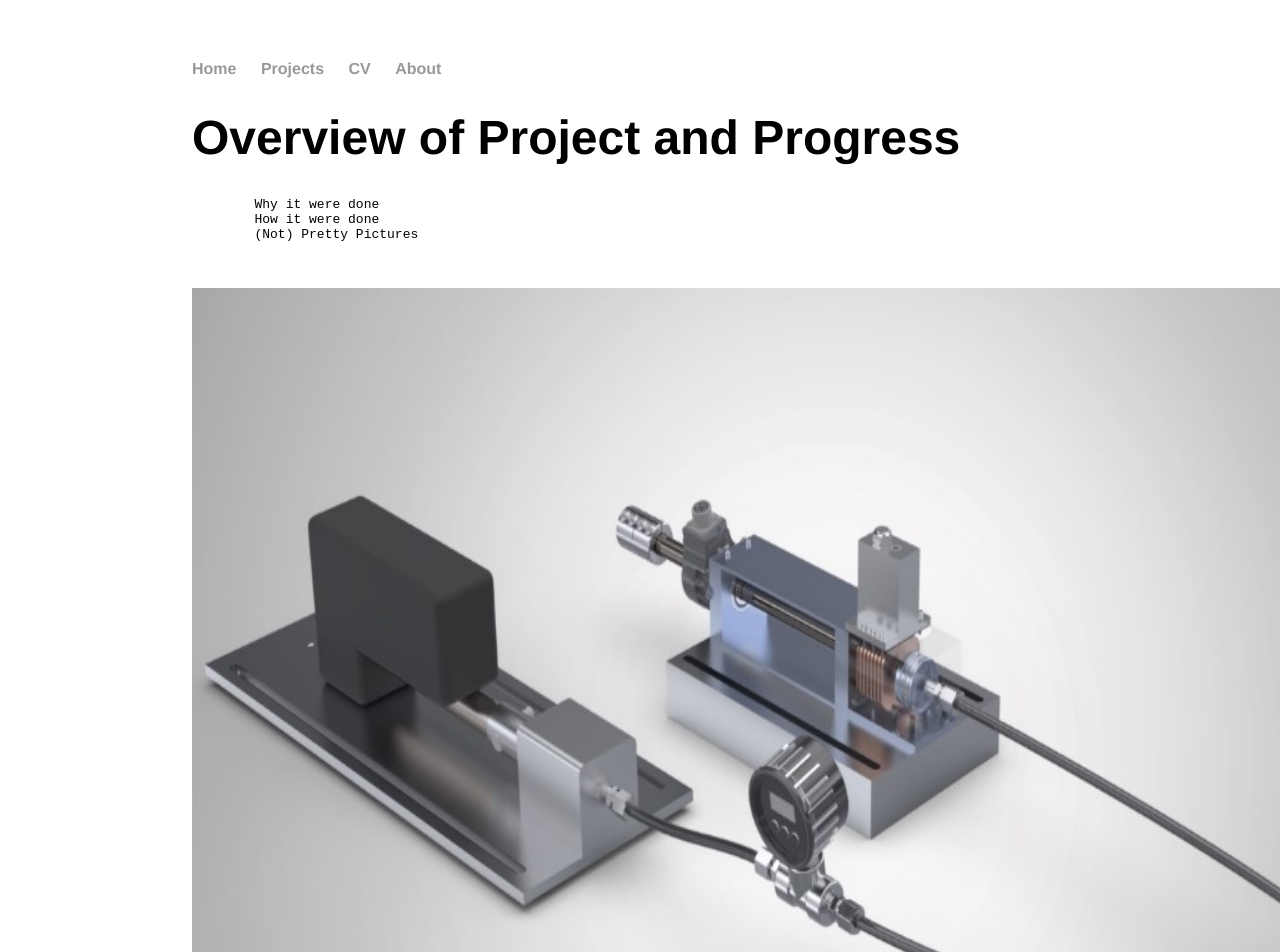
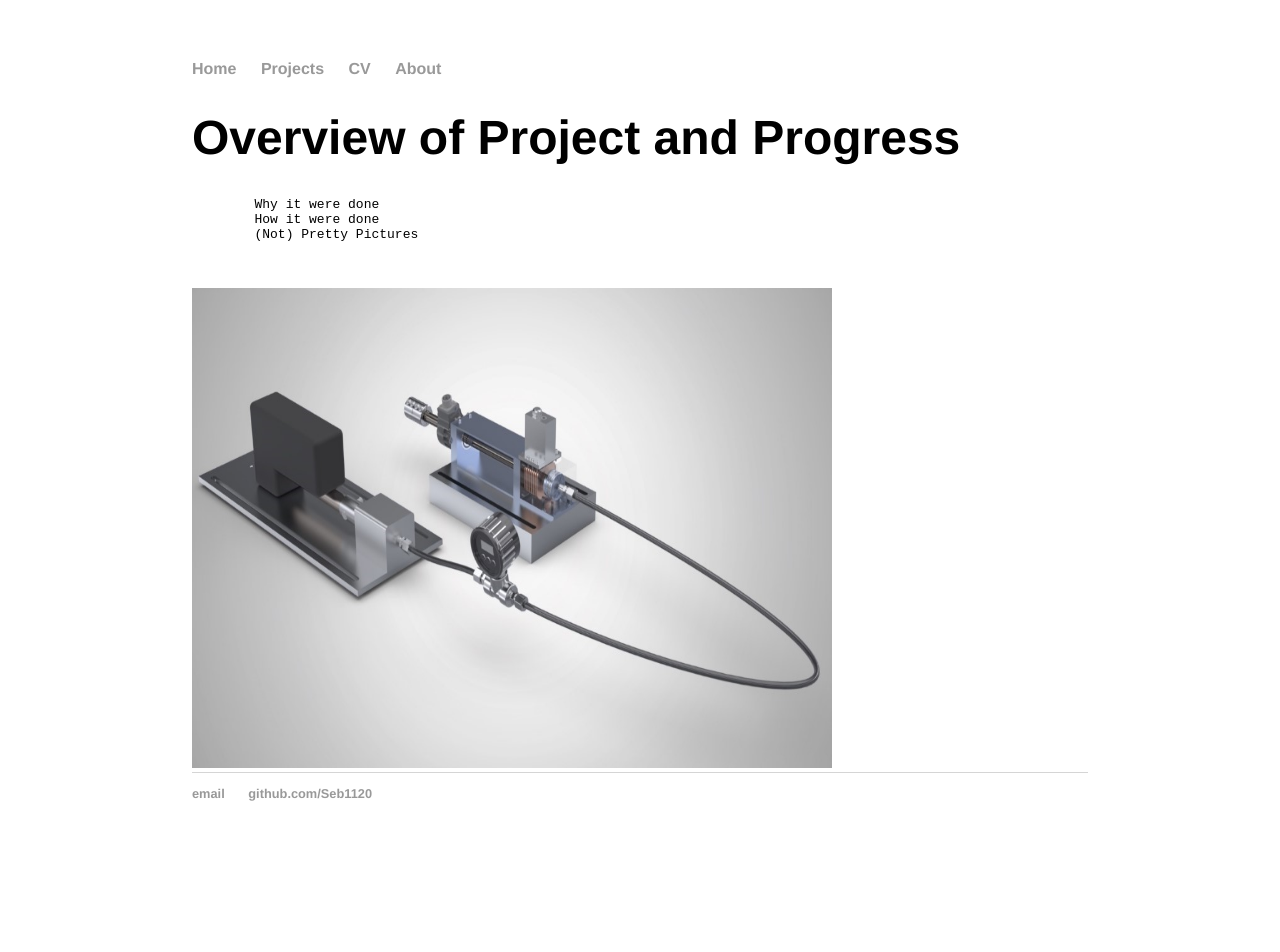
Before and after one commit to Seb1120/Seb1120.github.io, a Jekyll site: the page built from Projects/Miniaturized Tethered Braking System/MTBSOverview.html, in a window 1280 px wide. Shown: the top 952 px of the page. Built offline with Jekyll 4.4.1, drawn with Linux system fonts in a browser that asks for light colours; after the commit the page ends 900 px from its top, so only the background shows below that.

Commit message:
Update MTBSOverview.html

```diff
--- a/Projects/Miniaturized Tethered Braking System/MTBSOverview.html
+++ b/Projects/Miniaturized Tethered Braking System/MTBSOverview.html
@@ -11,7 +11,6 @@
 	(Not) Pretty Pictures
 	</pre>
 	<br>
-	<img src="/Images/mtbs.jpg" alt="mtbs" style="width:1280px;height:960px;">
-	<br>
-	<img src="/Images/electronics laid out.jpeg" alt="electronics laid out" style="width:480px;height:640px;">
+	<img src="/Images/mtbs.jpg" alt="mtbs" style="width:640px;height:480px;">
+
 </body>
```
